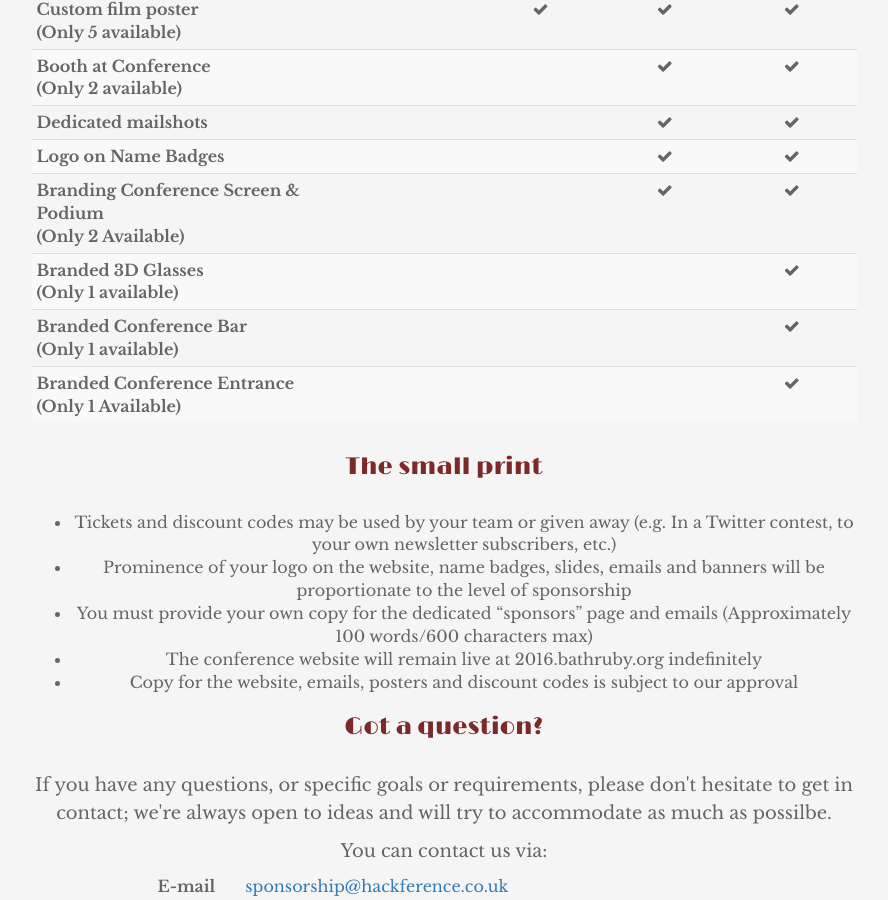
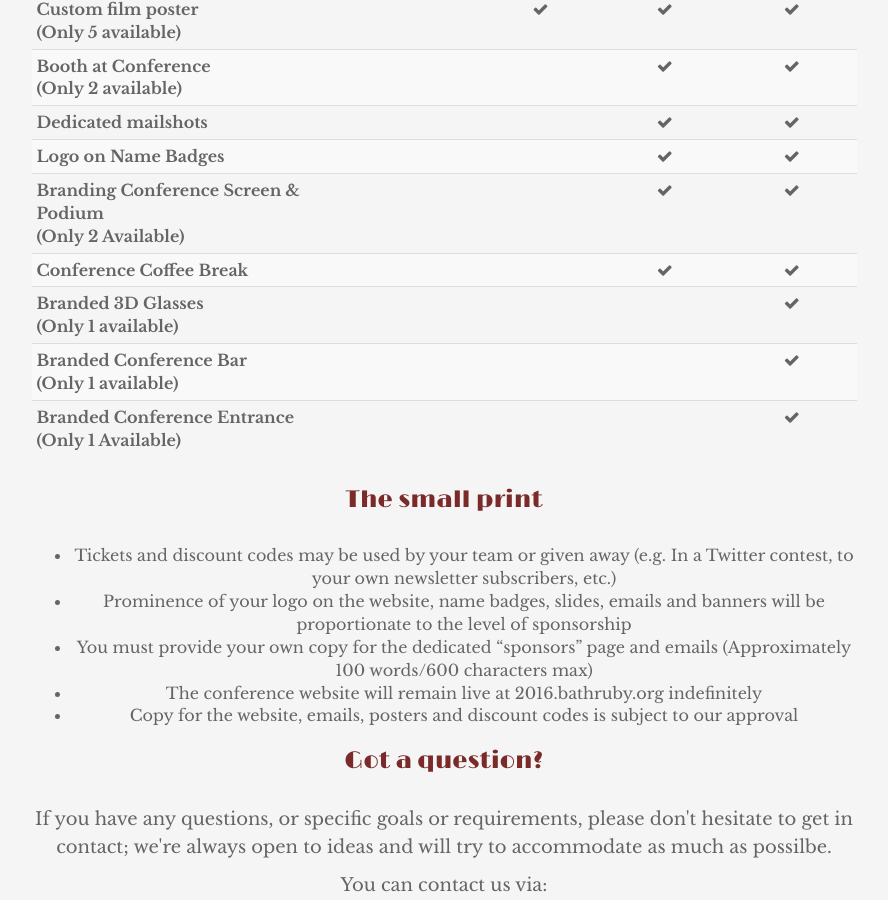
Before and after one commit to hackference/hackference-2016, a Jekyll site: the page built from sponsors/sponsor-us.html, in a window 1280 px wide and 900 px high, scrolled down 1954 px. Shown: the whole window, without its empty margins (196-1084 px from the left). Built offline with Jekyll 4.4.1, drawn with Linux system fonts in a browser that asks for light colours; nearby versions of some CDN libraries.

Commit message:
Add another Gold/Platinum perk

```diff
--- a/sponsors/sponsor-us.html
+++ b/sponsors/sponsor-us.html
@@ -200,6 +200,14 @@
       <td class="text-center"><i class="fa fa-check"></i></td>
     </td>
 
+    <tr>
+      <th class="text-left">Conference Coffee Break</th>
+      <td class="text-center"></td>
+      <td class="text-center"></td>
+      <td class="text-center"><i class="fa fa-check"></i></td>
+      <td class="text-center"><i class="fa fa-check"></i></td>
+    </td>
+
     <!-- End of Associate Producer/Gold -->
 
     <tr>
```
